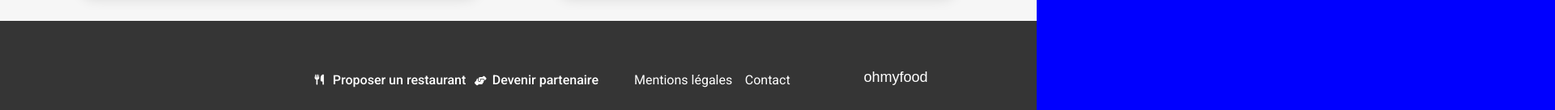
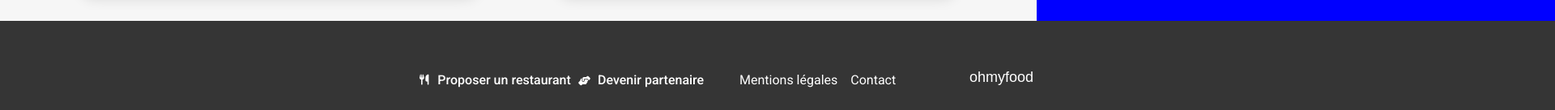
Before and after one commit to Jerem16/Ohmyfood, a website: page index.html in a window 1280 px wide. Shown: the part 1255-1392 px from the top of the page at 81% size, 1920 px wide, since content can reach past the window. Drawn offline with Linux system fonts and the light colour scheme; a web font is replaced by a local one.

Commit message:
Footer_finish_V3

```diff
--- a/assets/css/maquette_demo.css
+++ b/assets/css/maquette_demo.css
@@ -1,4 +1,4 @@
-@media screen and (max-width: 1440px) {
+@media screen and (max-width: 10440px) {
   body {
     background-image: url(../img/Homepage_desk.jpg);
     background-size: 1440px 1395px;
--- a/index.html
+++ b/index.html
@@ -261,14 +261,14 @@
           <div class="footer_subscription">
             <a href="#">
               <i class="fa-solid fa-utensils"></i>
-              Proposer un restaurant
+              Proposer&nbsp;un&nbsp;restaurant
             </a>
             <a href="#">
               <i class="fa-solid fa-handshake-angle"></i>
-              Devenir partenaire
+              Devenir&nbsp;partenaire
             </a>
             <div class="footer_contact">
-              <a href="#">Mentions&nbsplégales</a>
+              <a href="#">Mentions&nbsp;légales</a>
               <a href="#">Contact</a>
             </div>
           </div>
--- a/scss/04_layout/_00_header.scss
+++ b/scss/04_layout/_00_header.scss
@@ -11,10 +11,9 @@
   margin: 0 auto;
   .head {
     &__return {
-
     }
     .hidden {
-        display: none;
+      display: none;
     }
   }
 }
--- a/scss/99_responsive/_1024.scss
+++ b/scss/99_responsive/_1024.scss
@@ -87,7 +87,7 @@
     grid-template-columns: 1fr 1fr;
     grid-template-rows: 1fr 1fr;
     width: 100vw;
-    padding: 0px 0px 30px 0px;
+    padding: 0px 0px 144px 0px;
     gap: 50px 100px;
   }
 
@@ -124,29 +124,41 @@
   /****** [Footer] ******/
 
   footer {
-    background-color: $color-location-font;
+    margin: 0 auto;
+    display: inline-flex;
+    flex-flow: row;
+    justify-content: center;
+    box-sizing: border-box;
+    padding: 0;
     height: 114px;
-    width: 100vw;
-    margin: auto;
-    display: flex;
-    flex-flow: column;
-    padding-bottom: 30px;
-    justify-content: flex-end;
-    box-sizing: border-box;
+    width: calc(1440px + 100%);
+    position: absolute;
+    bottom: 0;
+    left: -720px;
+
     .footer {
-      align-self: center;
+      align-self: flex-start;
       display: inline-flex;
       flex-flow: row-reverse nowrap;
       align-items: flex-end;
       justify-content: flex-start;
-      max-height: 114px;
+      width: 100%;
+      position: relative;
+      padding: 64px 180px 30px 180px;
+      margin: 0;
+      box-sizing: border-box;
+
       a {
         display: block;
-        color: $color-white;
+        margin: 0;
+        padding: 0;
+        position: relative;
       }
       > a {
-        margin: 0 25px 0px 25px;
-        width: 138.5px;
+        position: absolute;
+        right: 25px;
+        top: 57px;
+        width: 138px;
         height: 27px;
       }
     }
@@ -155,11 +167,16 @@
   .footer_subscription {
     display: inline-flex;
     flex-flow: row nowrap;
-    width: 660px;
+    width: 682px;
     height: 20px;
+    box-sizing: content-box;
+    margin: 0;
 
     > a:nth-child(1) {
-      padding: 0 9.5px 0 7px;
+      width: 190px;
+      height: 20px;
+      left: 20px;
+
       > i {
         position: relative;
         top: -1px;
@@ -168,22 +185,33 @@
       }
     }
     > a:nth-child(2) {
-      padding: 0 24px 0 0;
+      width: 190px;
+      height: 20px;
+      left: 27px;
+
       > i {
         position: relative;
         top: -0.5px;
-        left: -1px;
+        left: -3px;
         margin-left: 2px;
       }
     }
     .footer_contact {
       display: inline-flex;
       flex-flow: row nowrap;
-      width: 360px;
+      width: auto;
       height: 20px;
-      margin: 0 20px 0 20px;
       > a:nth-child(1) {
-        padding: 0 15.5px 0 0;
+        width: 190px;
+        height: 20px;
+        left: 35px;
+        top: 1px;
+      }
+      > a:nth-child(2) {
+        width: 190px;
+        height: 20px;
+        left: 51px;
+        top: 1px;
       }
     }
   }
--- a/scss/99_responsive/_1440.scss
+++ b/scss/99_responsive/_1440.scss
@@ -2,3 +2,6 @@
 /***!! [--1440px--] ****/
 
 /***!! Clearing-inf:1440px ****/
+@media screen and (min-width: 1440px) {
+
+}
```
Also changed, not shown: scss/main.css, 1 other file.
